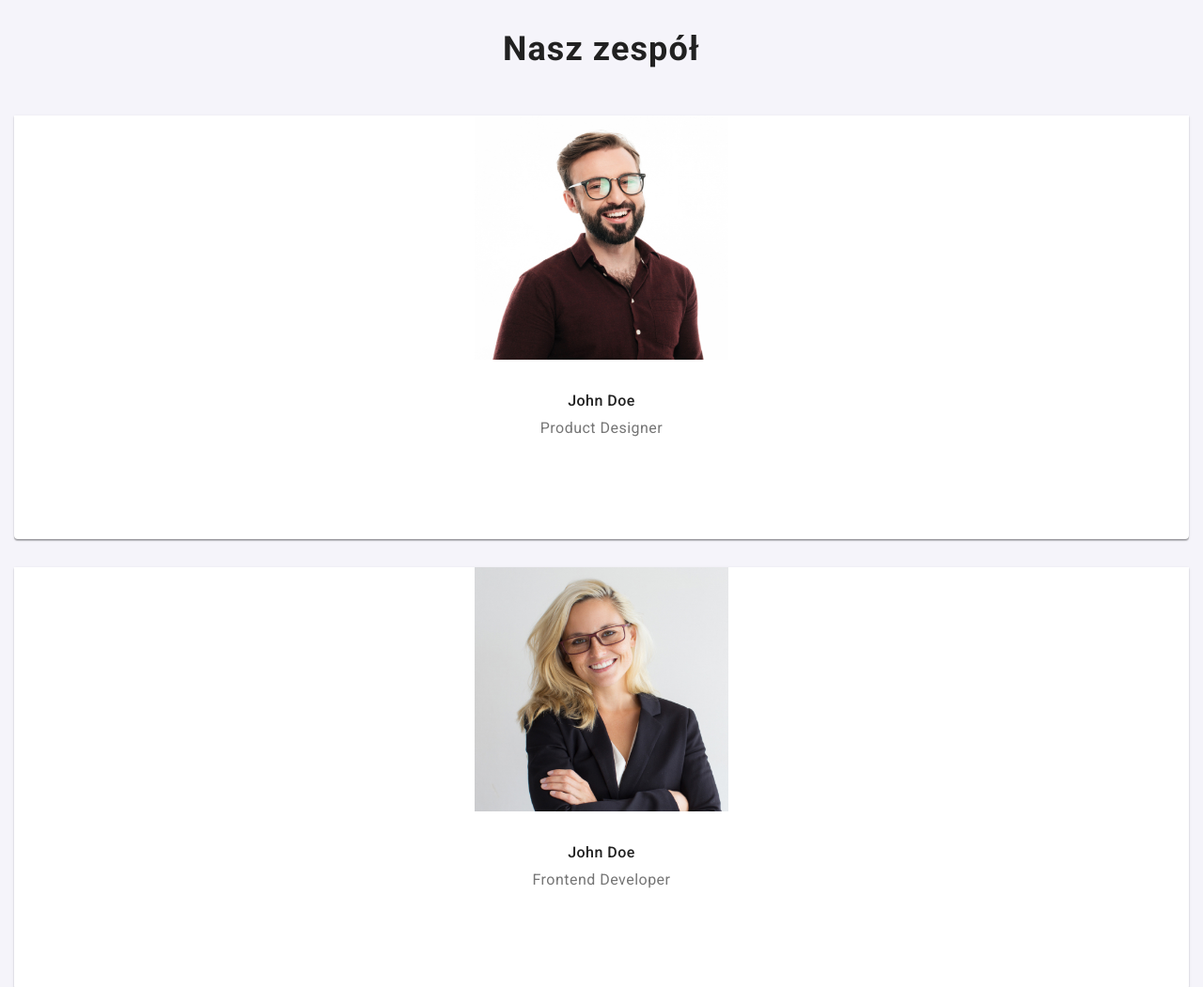
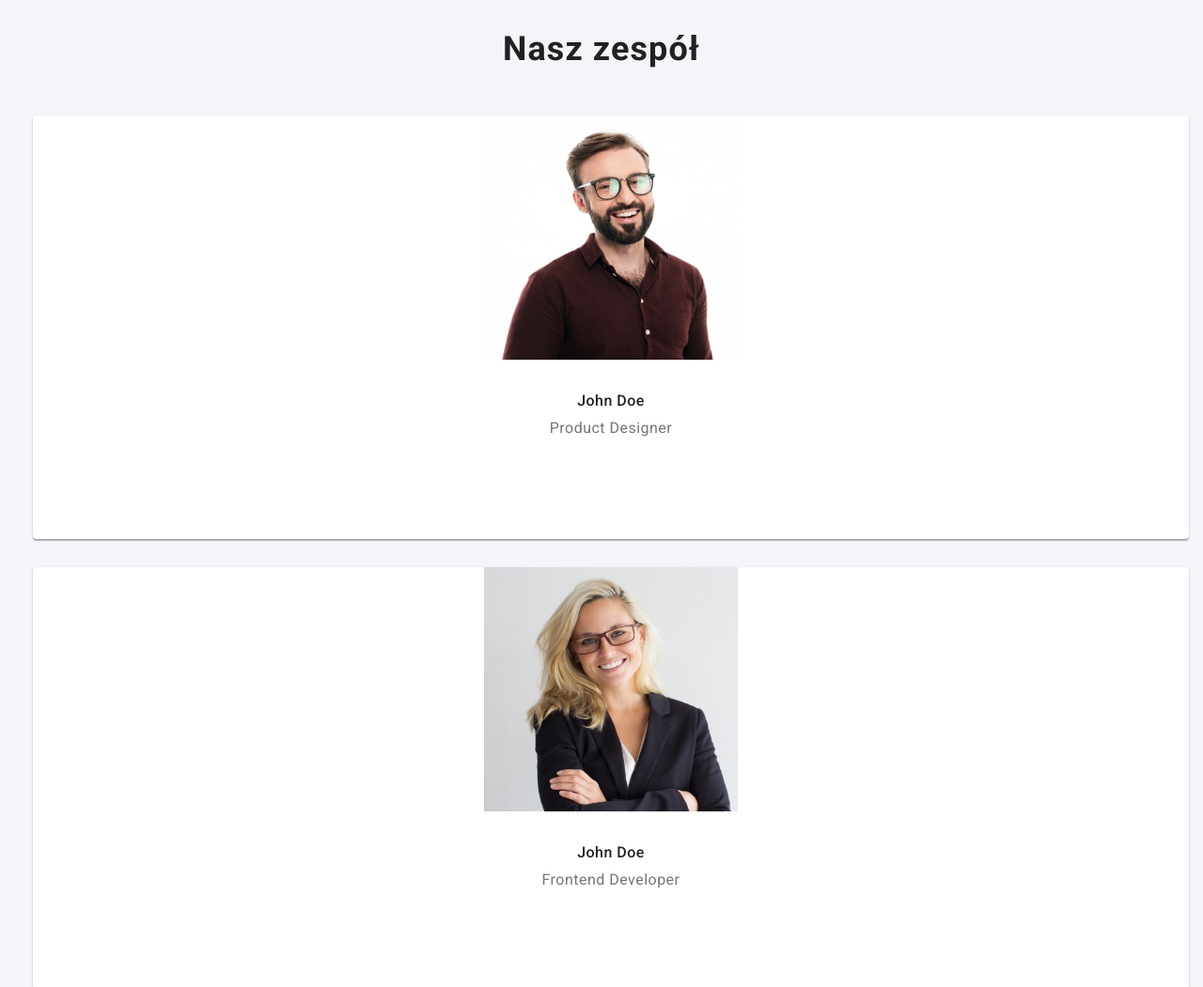
Before and after one commit to KamilStasiak92/goit-markup-hw-08, a plain HTML site: page index.html in a window 1280 px wide. Shown: the part 1260-2311 px from the top of the page at 94% size. Drawn offline with nearby package versions, Linux system fonts and the light colour scheme.

Commit message:
files update

```diff
--- a/sass/components/_team.scss
+++ b/sass/components/_team.scss
@@ -18,7 +18,7 @@
     display: flex;
     flex-direction: column;
     gap: 30px;
-    padding-left: 15px;
+    padding-left: 35px;
     padding-right: 15px;
 
     &__border {
```
Also changed, not shown: css/main.min.css.
